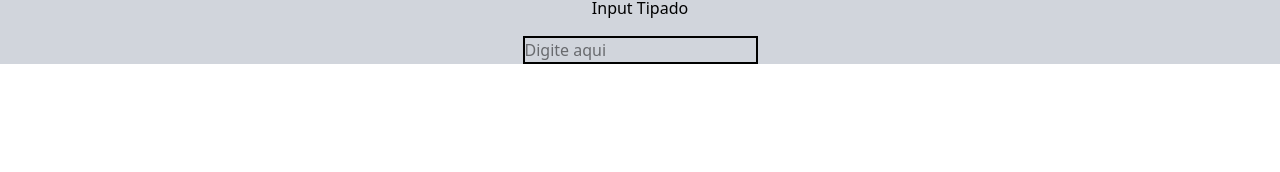
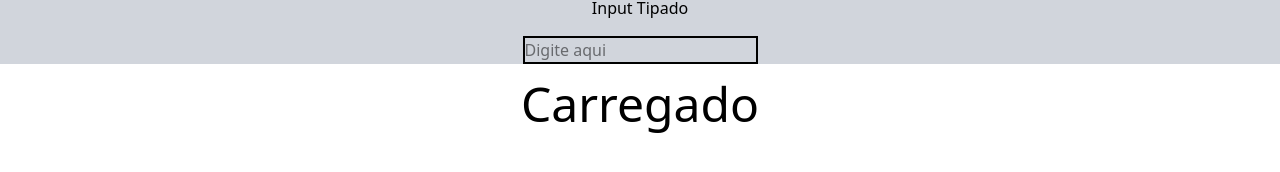
Before and after one commit to Pedr0o18/ReactTS, a React (Vite) app: page / in a window 1280 px wide. Shown: the part 600-772 px from the top of the page. Built offline with nearby package versions, Linux system fonts and the light colour scheme.

Commit message:
feat: implement conditional rendering to show "Loading..." until loaded state is true

```diff
--- a/src/App.tsx
+++ b/src/App.tsx
@@ -13,6 +13,16 @@ function App() {
 
   const [url, setUrl] = useState<string>("https://s2-techtudo.glbimg.com/wpiBO5hfpim5bhwTY93QpR6elnk=/0x0:620x349/1000x0/smart/filters:strip_icc()/i.s3.glbimg.com/v1/AUTH_08fbf48bc0524877943fe86e43087e7a/internal_photos/bs/2021/F/L/6h8cWjR4W6IYgywE3SyA/2013-08-08-minecraft-pc-10-curiosidades.jpg")
 
+  const [load, setLoad] = useState<boolean>(true)
+
+  const handleRender = () => {
+    setTimeout(() => {
+      setLoad(false)
+    }, 2000)
+  }
+
+  handleRender()
+
   return (
     <main className="App">
       <Header title={"Pedro Antonio"} />
@@ -20,6 +30,9 @@ function App() {
       <Card title={"Minecraft"} description={"Um jogo daora"} url={url} />
       <Count />
       <InputBox />
+      <div className='text-5xl text-center m-4' >
+        {load ? <h3>Carregando...</h3> : <h3>Carregado</h3> }
+      </div>
     </main>
   )
 }
```
Also changed, not shown: src/App.css (line endings or trailing spaces).
